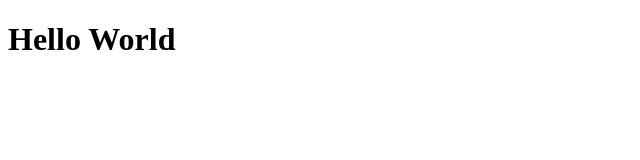
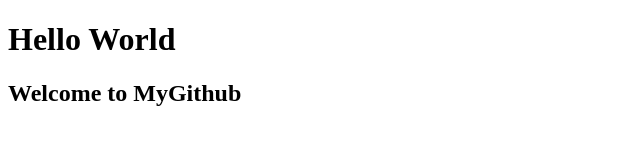
Before and after one commit to uosmandy/Gittest, a plain HTML site: page index.html in a window 1280 px wide. Shown: the whole page, without its empty margins (0-640 px from the left). Drawn offline with Linux system fonts and the light colour scheme.

Commit message:
Update index.html
Added msg

```diff
--- a/index.html
+++ b/index.html
@@ -5,4 +5,5 @@
 </head>
 <body>
 	<h1>Hello World</h1>
+	<h2>Welcome to MyGithub</h2>
 </body>
```
